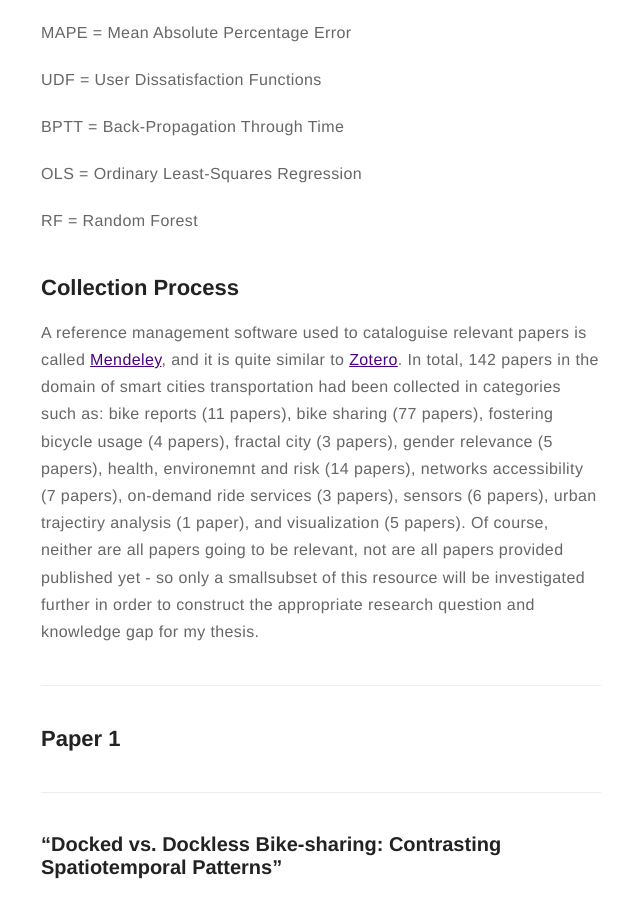
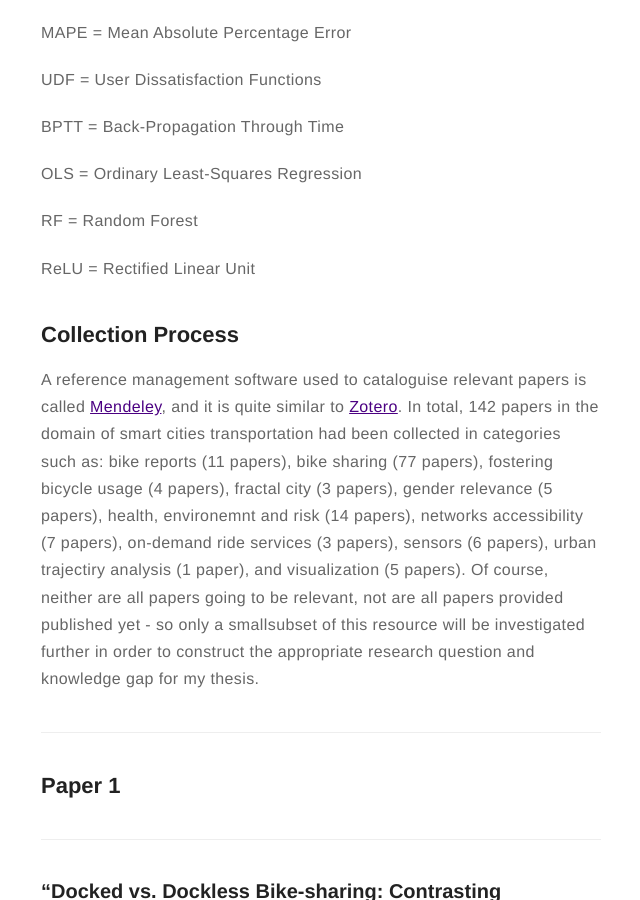
Before and after one commit to dljubenk/dljubenk.github.io, a Jekyll site: the page built from _posts/2019-02-06-literature-study.markdown, in a window 1280 px wide and 900 px high, scrolled down 969 px. Shown: the whole window, without its empty margins (319-959 px from the left). Built offline with Jekyll 4.4.1, drawn with Linux system fonts in a browser that asks for light colours; emoji names are drawn with the system emoji font; comment, search, counter and statistics services are not loaded.

Commit message:
Update 2019-02-06-literature-study.markdown

```diff
--- a/_posts/2019-02-06-literature-study.markdown
+++ b/_posts/2019-02-06-literature-study.markdown
@@ -59,6 +59,8 @@ BPTT = Back-Propagation Through Time
 OLS = Ordinary Least-Squares Regression
 
 RF = Random Forest
+
+ReLU = Rectified Linear Unit
 
 
 ## Collection Process
```
